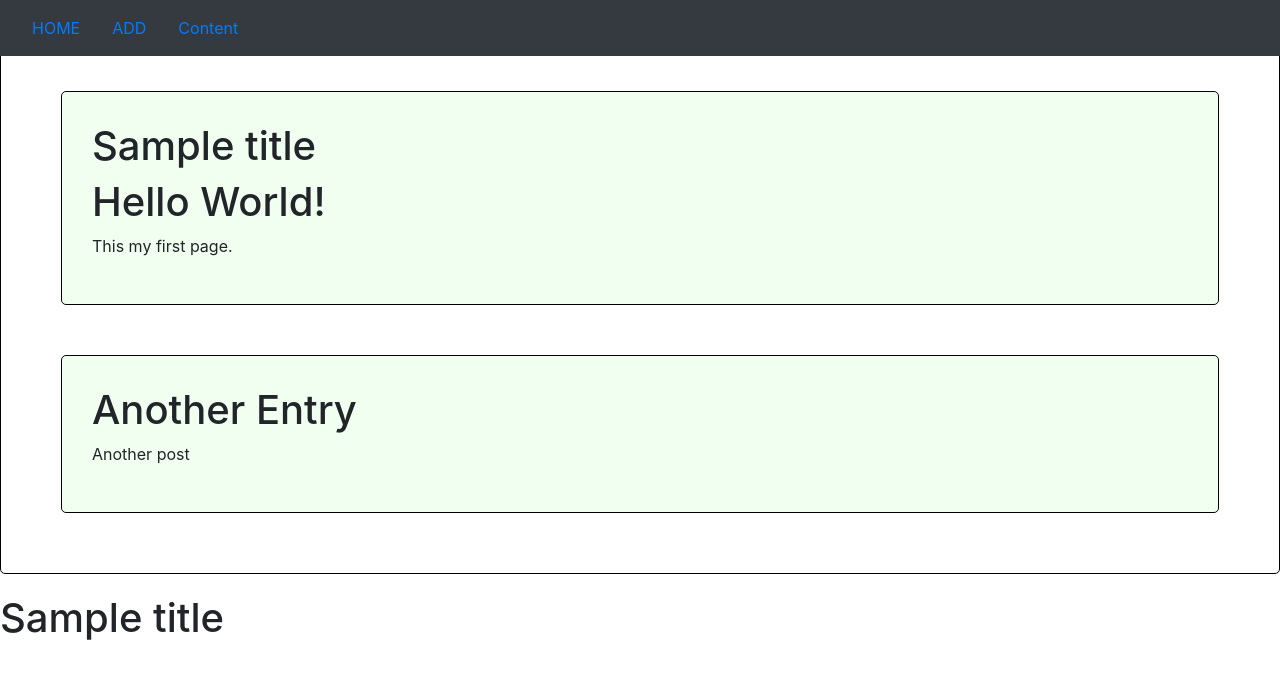
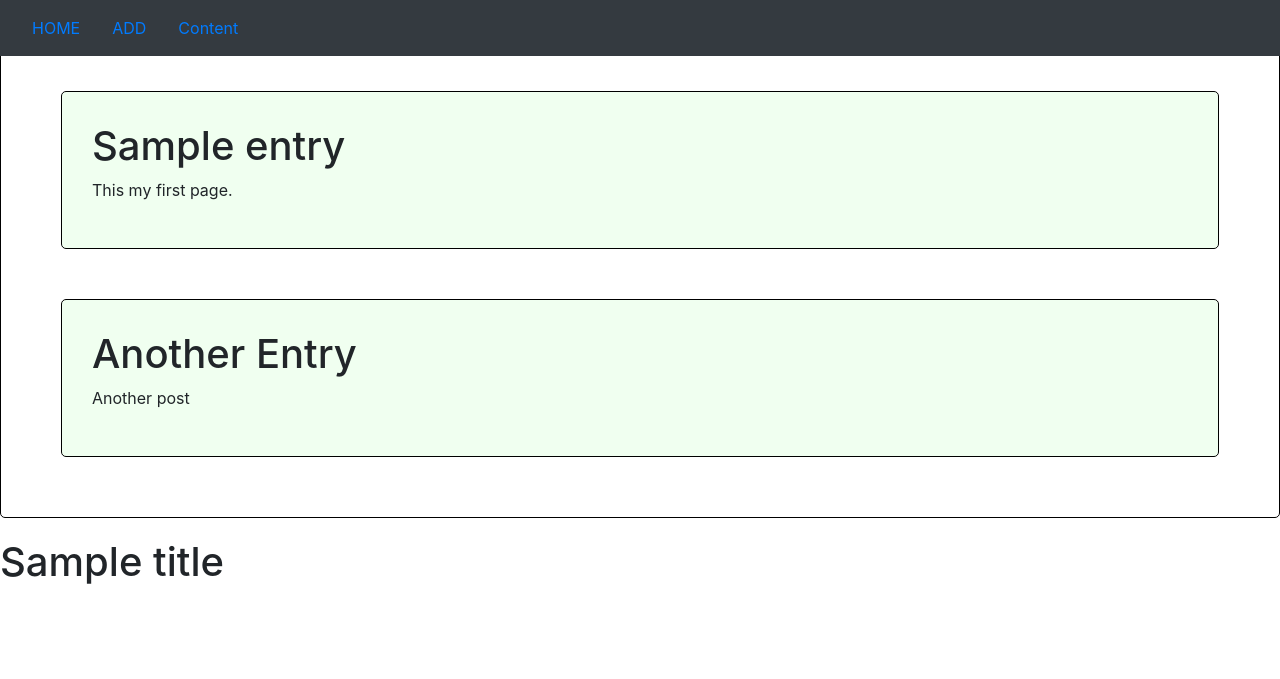
Before and after one commit to richardqlin/Web_Project, a Flask app: template templates/index.html in a window 1280 px wide. Shown: the top 679 px of the page. Run offline with Flask 2, Linux system fonts and the light colour scheme; the template is opened without the code that fills it: most values are stand-ins (such as "Sample title", 1, 10 or a date in 2020); some libraries are stand-ins or nearby versions.

Commit message:
third-commit

```diff
--- a/app.py
+++ b/app.py
@@ -15,7 +15,8 @@ def initialize_database():
 
 @app.route('/')
 def index():
-	return render_template('index.html', title = 'New Title')
+	entries = requests.get('https://murmuring-bastion-31969.herokuapp.com/entries').json()
+	return render_template('index.html', entries = entries)
 
 @app.route('/add')
 def add_entry():
--- a/requirements.txt
+++ b/requirements.txt
@@ -1,3 +1,4 @@
 flask == 1.0.2
 pymongo == 3.7.1
 gunicorn==19.7.1
+requests==2.18.4
--- a/templates/index.html
+++ b/templates/index.html
@@ -4,11 +4,18 @@
 {% extends "base.html" %}
 
 {% block content %}
-<div class ="entry">
-<h1>{{ title }}</h1>
-<h1>Hello World!</h1>
+
+
+{% for entry in entries %}
+	<div class ="entry">
+<h1>{{ entry }}</h1>
 
 <p>This my first page.</p>
+
+{% else %}
+<p>no data</p>
+
+{% endfor %}
 </div>
 <div class ="entry">
 <h1>Another Entry</h1>
```
Also changed, not shown: 1 other file.
